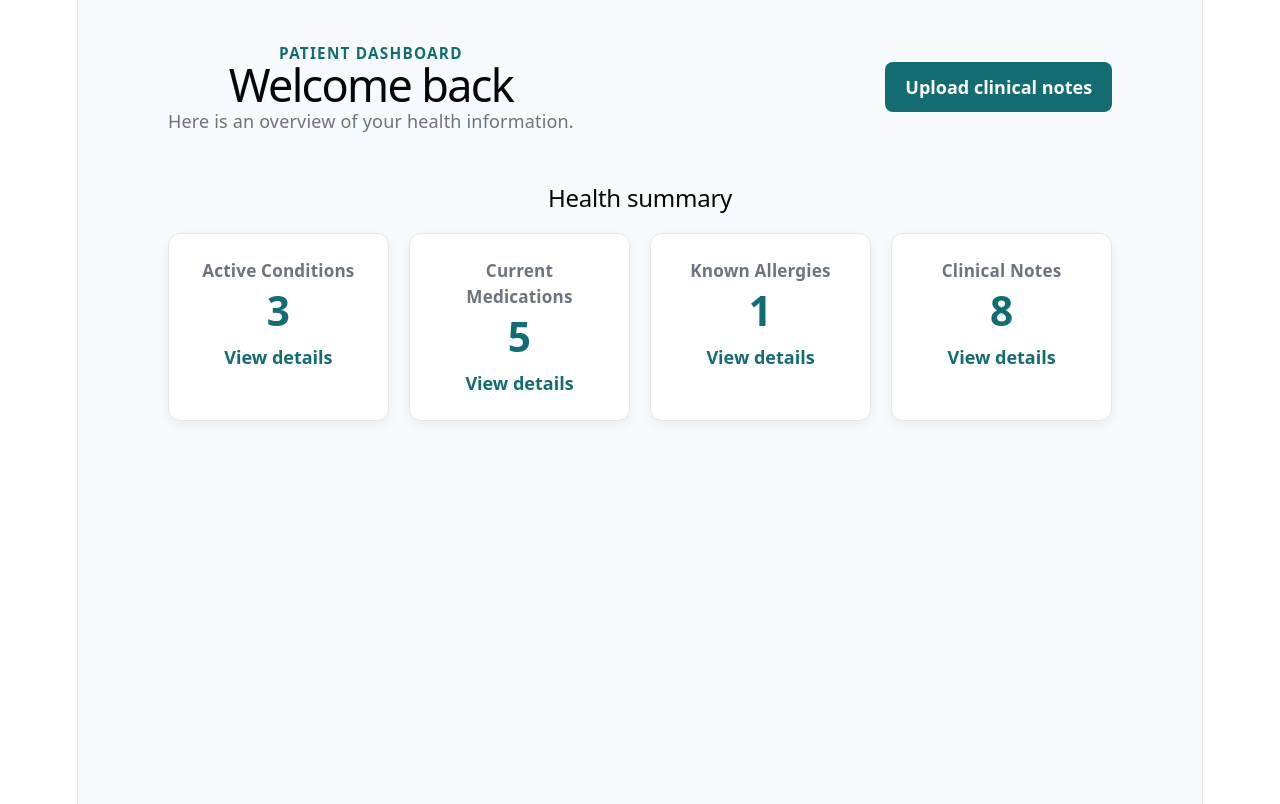
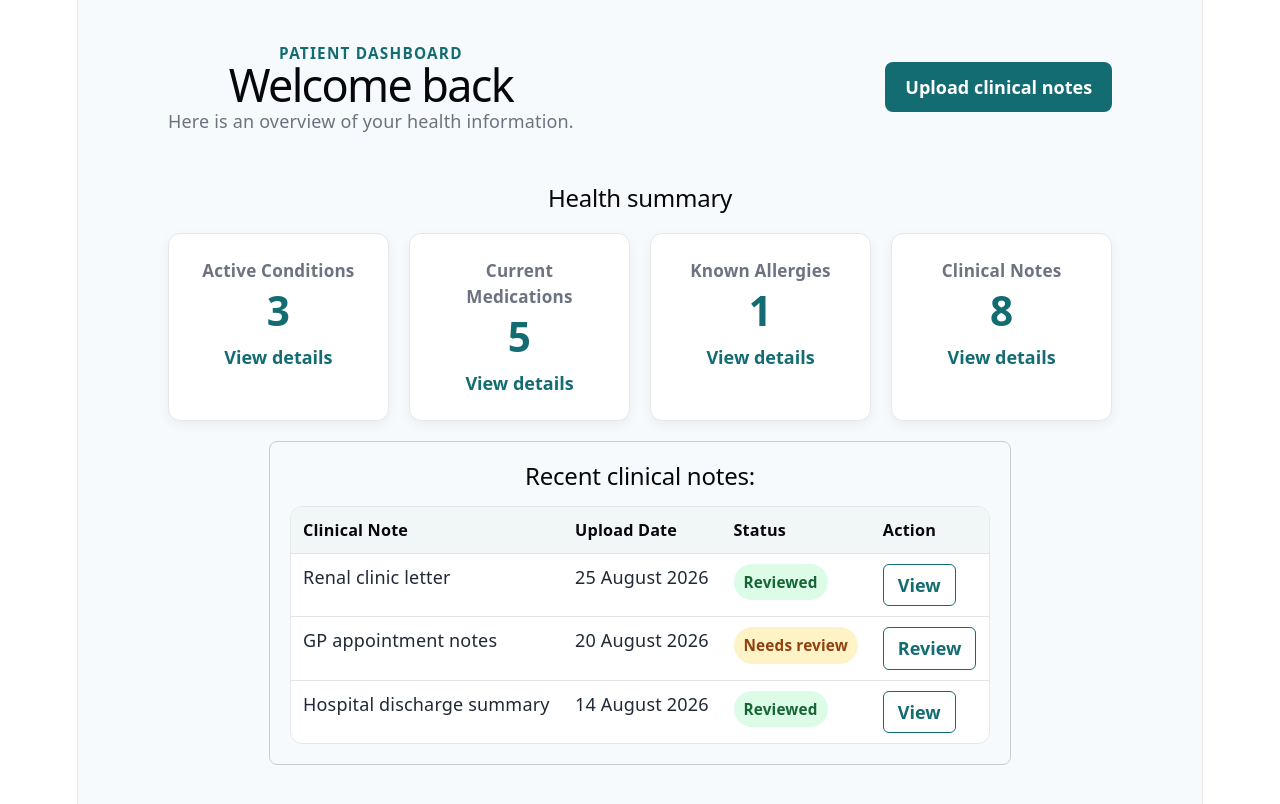
Before and after one commit to michh18/personal-health-passport, a React app in the folder frontend/: page /dashboard in a window 1280 px wide. Shown: the top 804 px of the page. Built offline with nearby package versions, Linux system fonts and the light colour scheme; the HTML template or start-up script is replaced by a standard one.

Commit message:
Feat: implement table to show recent clinical notes

```diff
--- a/frontend/src/pages/DashboardPage.jsx
+++ b/frontend/src/pages/DashboardPage.jsx
@@ -22,6 +22,27 @@ function DashboardPage() {
             id: 4,
             title: "Clinical Notes",
             value: 8,
+        },
+    ];
+
+    const recentNotes = [
+        {
+            id: 1,
+            title: "Renal clinic letter",
+            uploadDate: "25 August 2026",
+            status: "Reviewed",
+        },
+        {
+            id: 2,
+            title: "GP appointment notes",
+            uploadDate: "20 August 2026",
+            status: "Needs review",
+        },
+        {
+            id: 3,
+            title: "Hospital discharge summary",
+            uploadDate: "14 August 2026",
+            status: "Reviewed",
         },
     ];
 
@@ -54,6 +75,47 @@ function DashboardPage() {
                     ))}
                 </div>
             </section>
+
+            <section className="result" aria-live="polite">
+                <h2>Recent clinical notes:</h2>
+                <div className="table-wrapper">
+                    <table>
+                        <thead>
+                            <tr>
+                                <th>Clinical Note</th>
+                                <th>Upload Date</th>
+                                <th>Status</th>
+                                <th>Action</th>
+                            </tr>
+                        </thead>
+
+                        <tbody>
+                            {recentNotes.map((note) => (
+                            <tr key={note.id}>
+                                <td>{note.title}</td>
+                                <td>{note.uploadDate}</td>
+                                <td>
+                                    <span
+                                        className={
+                                        note.status === "Reviewed"
+                                            ? "status status-reviewed"
+                                            : "status status-needs-review"
+                                        }
+                                    >
+                                        {note.status}
+                                    </span>
+                                </td>
+                                <td>
+                                    <button className="view-note-button">
+                                        {note.status === "Reviewed" ? "View" : "Review"}
+                                    </button>
+                                </td>
+                            </tr>
+                            ))}
+                        </tbody>
+                    </table>
+                </div>
+            </section>
         </main>
     );
 }
```
